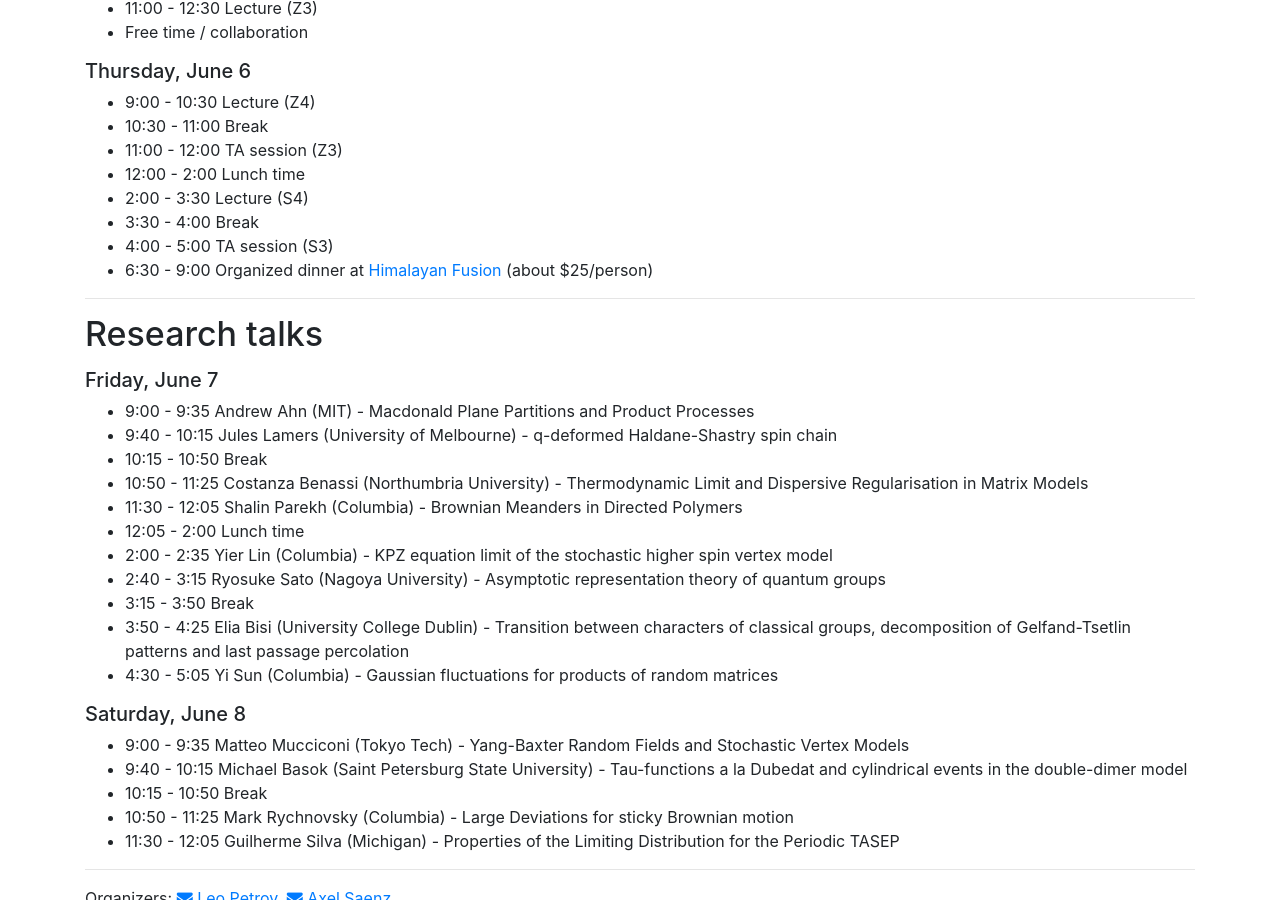
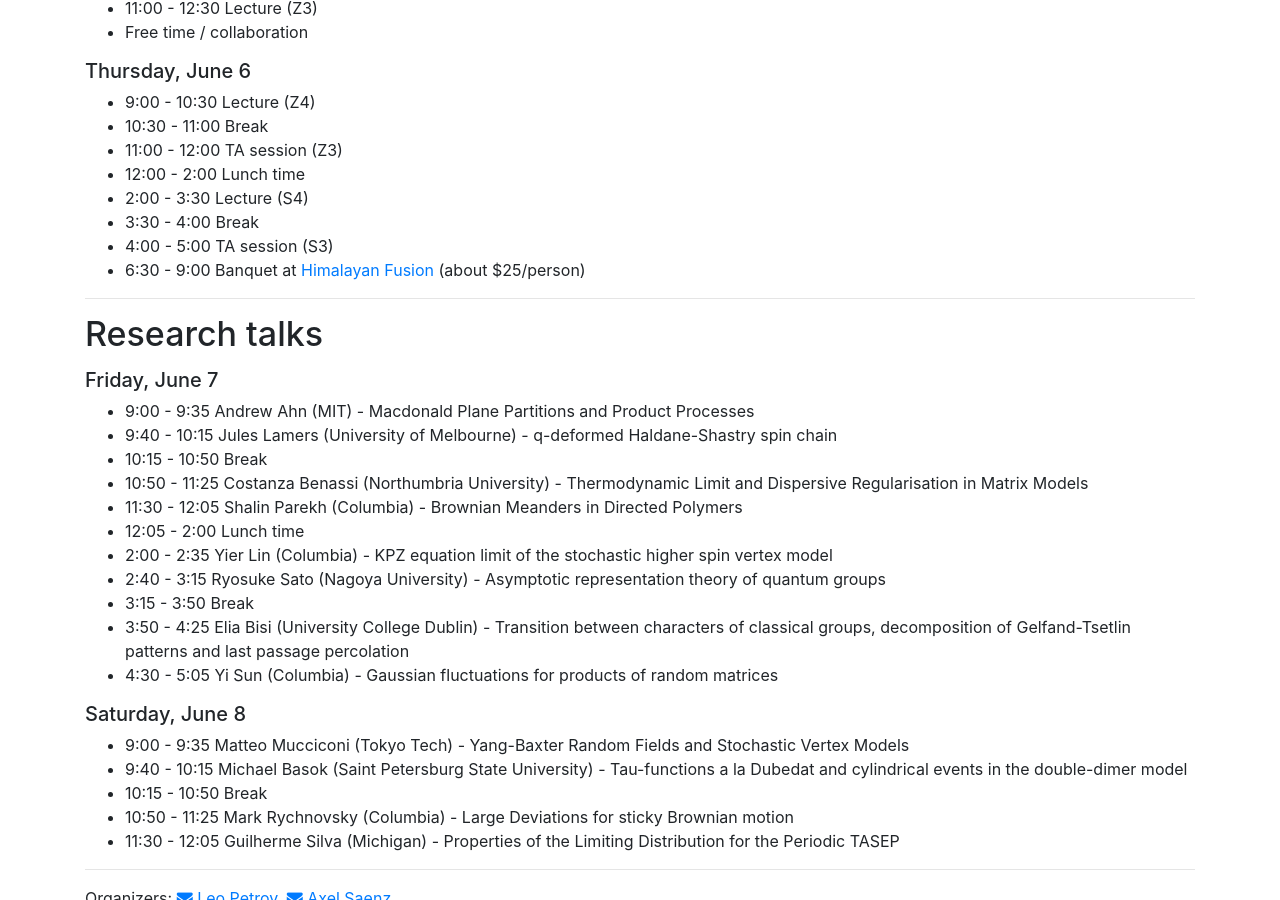
Before and after one commit to int-prob/int-prob-code, a Jekyll site: the page built from vipss2019/schedule.md, in a window 1280 px wide and 900 px high, scrolled down 2251 px. Built offline with Jekyll 4.4.1, drawn with Linux system fonts in a browser that asks for light colours; nearby versions of some CDN libraries.

Commit message:
update schedule.md at Fri May 24 22:33:33 EDT 2019

```diff
--- a/vipss2019/schedule.md
+++ b/vipss2019/schedule.md
@@ -135,7 +135,7 @@ S = Sasamoto; Z = Zinn-Justin
 - 2:00 - 3:30 Lecture (S4)
 - 3:30 - 4:00 Break
 - 4:00 - 5:00 TA session (S3)
-- 6:30 - 9:00 Organized dinner at [Himalayan Fusion](https://goo.gl/maps/abuvp4DkkHK4YsQs7) (about $25/person)
+- 6:30 - 9:00 Banquet at [Himalayan Fusion](https://goo.gl/maps/abuvp4DkkHK4YsQs7) (about $25/person)
 
 ---
 
```
